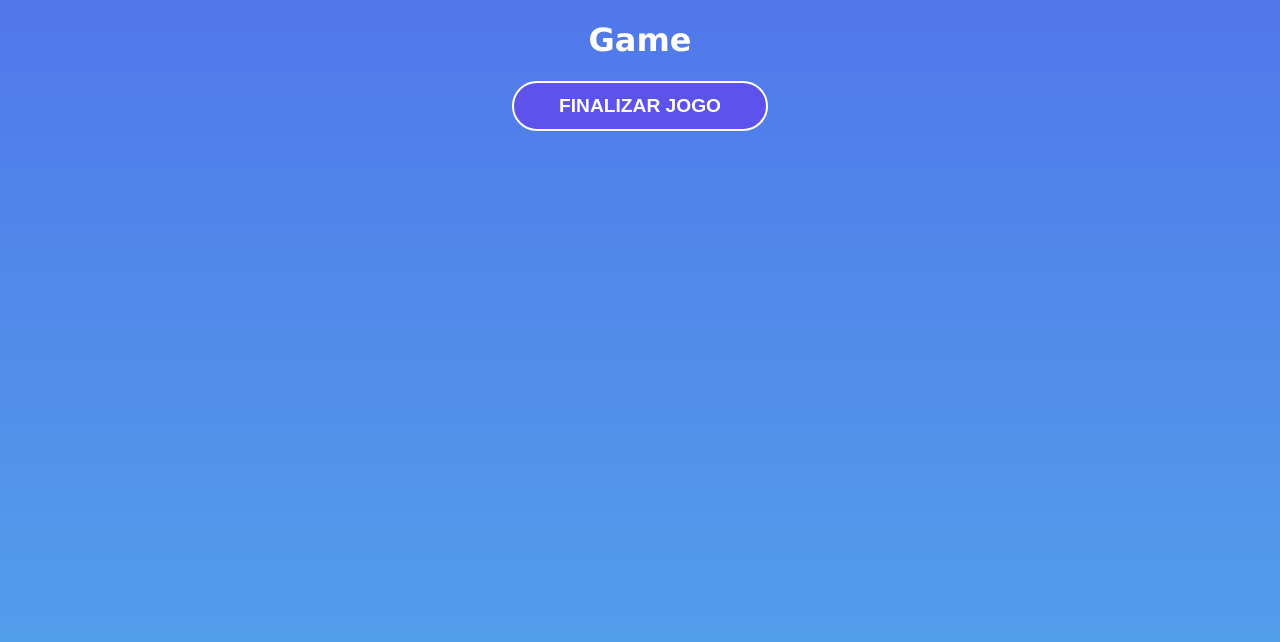
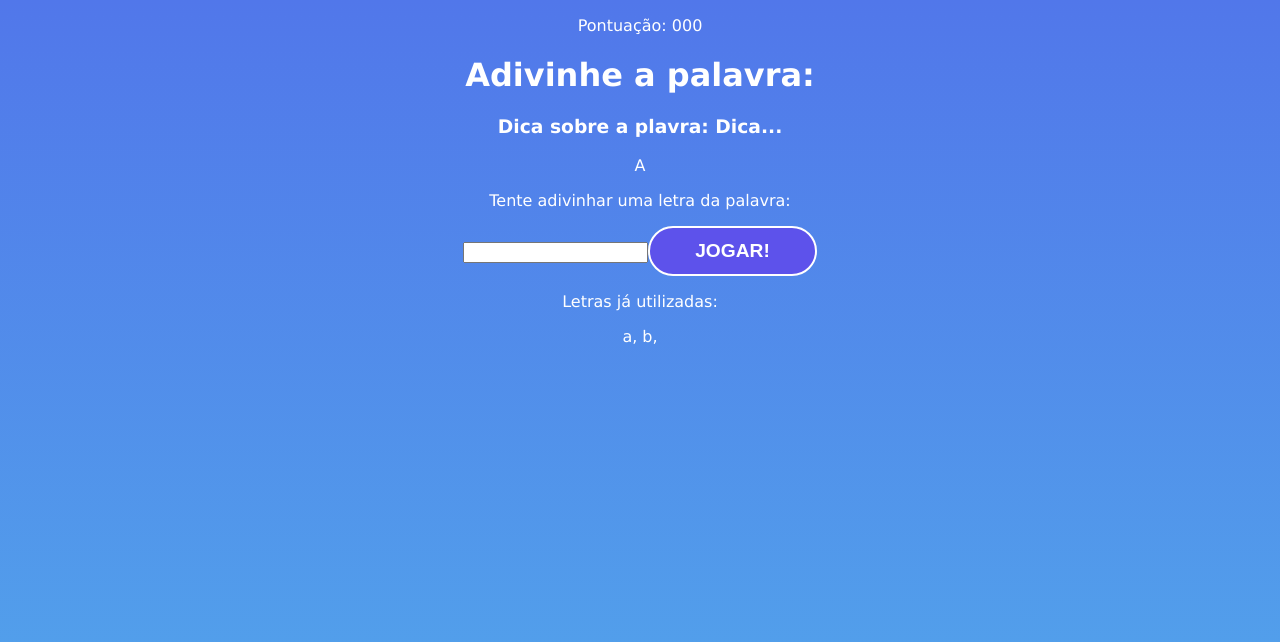
Before and after one commit to Nathrds/react-hora-de-codar, a React (Create React App) app in the folder 6_SECRET_WORD/secretword/: page / in a window 1280 px wide. Both pictures are taken after a click on the button "COMEÇAR O JOGO". Shown: the top 642 px of the page. Built offline with nearby package versions, Linux system fonts and the light colour scheme.

Commit message:
estruturando componentes do game

```diff
--- a/6_SECRET_WORD/secretword/src/components/Game.js
+++ b/6_SECRET_WORD/secretword/src/components/Game.js
@@ -2,9 +2,30 @@
 
 const Game = ({verifyLetter}) => {
   return (
-    <div>
-        <h1>Game</h1>
-        <button onClick={verifyLetter}>Finalizar Jogo</button>
+    <div className='game'>
+        <p className='points'>
+            <span>Pontuação: 000</span>
+        </p>
+        <h1>Adivinhe a palavra:</h1>
+        <h3 className='tip'>
+            Dica sobre a plavra: <span>Dica...</span>
+        </h3>
+        <div className="wordContainer">
+            <span className='letter'>A</span>
+            <span className="blankSquare"></span>
+        </div>
+        <div className="letterContainer">
+            <p>Tente adivinhar uma letra da palavra:</p>
+            <form>
+                <input type="text" name='letter' maxLength="1" required />
+                <button>Jogar!</button>
+            </form>
+        </div>
+        <div className="wrongLettersContainer">
+            <p>Letras já utilizadas:</p>
+            <span>a, </span>
+            <span>b, </span>
+        </div>
     </div>
   )
 }
```
